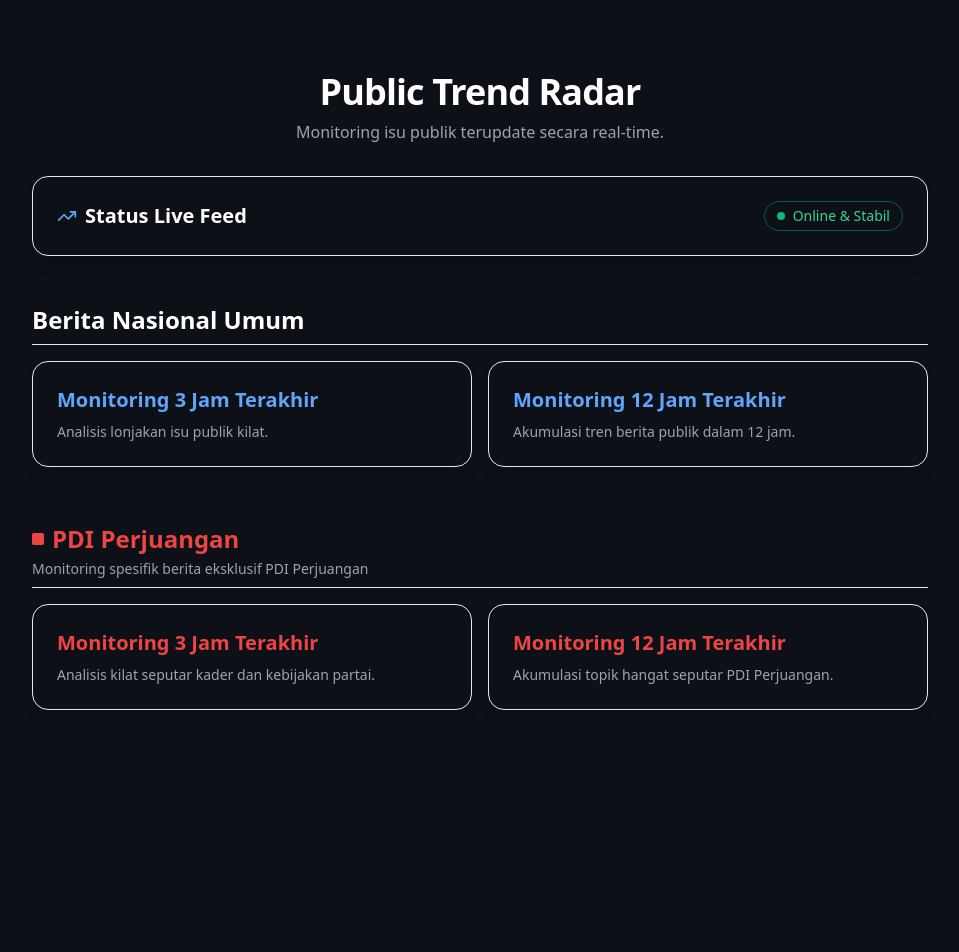
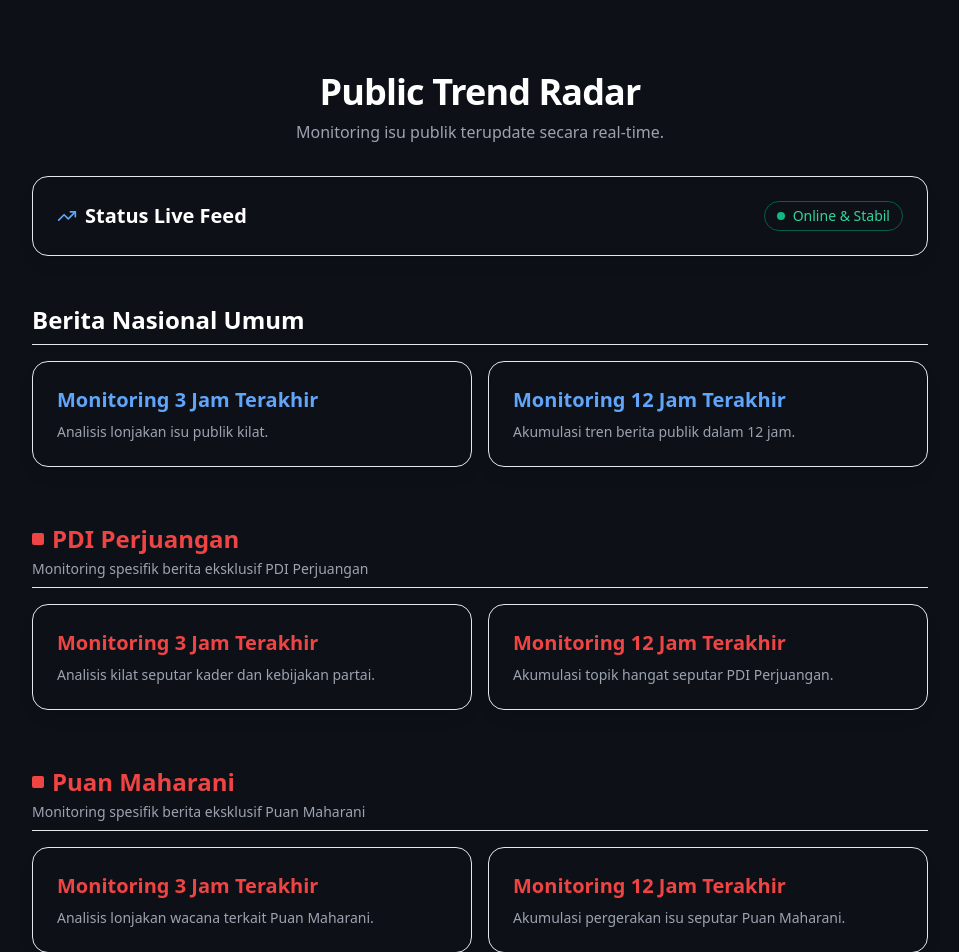
Before and after one commit to OffiziellNed/Threads-X-Monitoring, a Next.js app: page / in a window 1280 px wide. Shown: the top 952 px of the page, without its empty margins (160-1119 px from the left). Before the commit the page ends 800 px from the top, so only its background shows below. Built offline with nearby package versions, Linux system fonts and the light colour scheme.

Commit message:
Update page.js

```diff
--- a/app/page.js
+++ b/app/page.js
@@ -22,14 +22,12 @@
     setIsLoading(true);
     try {
       let hours = 3;
-      let isPdip = currentPage.includes('pdip');
-
       if (currentPage.includes('12jam')) hours = 12;
 
-      // KUNCI PERUBAHAN: Memisahkan endpoint API agar Vercel tidak bingung
-      const endpoint = isPdip
-        ? `/api/pdip?hours=${hours}&t=${Date.now()}`
-        : `/api/news?hours=${hours}&t=${Date.now()}`;
+      // ROUTING PISAH KAMAR: Vercel dipaksa memanggil file API yang berbeda-beda
+      let endpoint = `/api/news?hours=${hours}&t=${Date.now()}`;
+      if (currentPage.includes('pdip')) endpoint = `/api/pdip?hours=${hours}&t=${Date.now()}`;
+      if (currentPage.includes('puan')) endpoint = `/api/puan?hours=${hours}&t=${Date.now()}`;
 
       const response = await fetch(endpoint, { cache: 'no-store' });
       const result = await response.json();
@@ -45,7 +43,7 @@
   };
 
   useEffect(() => {
-    if (currentPage === "3jam" || currentPage === "12jam" || currentPage === "pdip-3jam" || currentPage === "pdip-12jam") {
+    if (currentPage.includes("3jam") || currentPage.includes("12jam")) {
       fetchLiveTrends();
       setSelectedCategory("Semua");
     }
@@ -88,10 +86,13 @@
     if (currentPage === "12jam") return "Topik Hype (12 Jam) - Berita Nasional";
     if (currentPage === "pdip-3jam") return "Topik Hype (3 Jam) - PDI Perjuangan";
     if (currentPage === "pdip-12jam") return "Topik Hype (12 Jam) - PDI Perjuangan";
+    if (currentPage === "puan-3jam") return "Topik Hype (3 Jam) - Puan Maharani";
+    if (currentPage === "puan-12jam") return "Topik Hype (12 Jam) - Puan Maharani";
     return "Topik Hype";
   };
 
-  const isPdipMode = previousPage.includes("pdip") || currentPage.includes("pdip");
+  // Tema Merah akan nyala kalau buka menu PDIP ATAU Puan
+  const isRedTheme = previousPage.includes("pdip") || previousPage.includes("puan") || currentPage.includes("pdip") || currentPage.includes("puan");
 
   // --- HALAMAN DETAIL ---
   if (currentPage === "detail" && selectedIssue) {
@@ -107,7 +108,7 @@
 
           <div className="bg-[#161b22] p-8 rounded-2xl shadow-xl border border-[#30363d] space-y-6">
             <div className="space-y-2">
-              <span className={`text-xs font-semibold uppercase tracking-wider px-3 py-1 rounded-full border ${isPdipMode ? 'bg-red-900/30 text-red-400 border-red-800/50' : 'bg-blue-900/30 text-blue-400 border-blue-800/50'}`}>
+              <span className={`text-xs font-semibold uppercase tracking-wider px-3 py-1 rounded-full border ${isRedTheme ? 'bg-red-900/30 text-red-400 border-red-800/50' : 'bg-blue-900/30 text-blue-400 border-blue-800/50'}`}>
                 {selectedIssue.kategori || "Sosial"}
               </span>
               <h1 className="text-2xl md:text-3xl font-bold text-white leading-snug mt-2">
@@ -116,7 +117,7 @@
             </div>
 
             <div className="flex flex-wrap items-center gap-6 text-sm text-gray-400 border-y border-[#30363d] py-4">
-              <span className={`flex items-center gap-2 font-medium ${isPdipMode ? 'text-red-400' : 'text-blue-400'}`}>
+              <span className={`flex items-center gap-2 font-medium ${isRedTheme ? 'text-red-400' : 'text-blue-400'}`}>
                 <Building2 size={16} /> Sumber: {selectedIssue.source}
               </span>
               <span className="flex items-center gap-2">
@@ -126,15 +127,15 @@
 
             <div className="space-y-3 pt-2">
               <h3 className="text-sm font-semibold text-gray-400 uppercase tracking-wider flex items-center gap-2">
-                <LinkIcon size={16} className={isPdipMode ? 'text-red-400' : 'text-blue-400'} /> Tautan Terkait:
+                <LinkIcon size={16} className={isRedTheme ? 'text-red-400' : 'text-blue-400'} /> Tautan Terkait:
               </h3>
               <div className="grid grid-cols-1 gap-2.5">
                 {selectedIssue.sourcesList.map((src, idx) => (
-                  <a key={idx} href={src.url} target="_blank" rel="noopener noreferrer" className={`flex items-center justify-between bg-[#0d1117] hover:bg-[#1c2128] p-4 rounded-xl border border-[#30363d] text-gray-200 transition-all group shadow-sm ${isPdipMode ? 'hover:text-red-400' : 'hover:text-blue-400'}`}>
+                  <a key={idx} href={src.url} target="_blank" rel="noopener noreferrer" className={`flex items-center justify-between bg-[#0d1117] hover:bg-[#1c2128] p-4 rounded-xl border border-[#30363d] text-gray-200 transition-all group shadow-sm ${isRedTheme ? 'hover:text-red-400' : 'hover:text-blue-400'}`}>
                     <span className="font-medium text-sm flex items-center gap-2">
-                      <span className={`w-2 h-2 rounded-full ${isPdipMode ? 'bg-red-500' : 'bg-blue-500'}`}></span>{src.name}
+                      <span className={`w-2 h-2 rounded-full ${isRedTheme ? 'bg-red-500' : 'bg-blue-500'}`}></span>{src.name}
                     </span>
-                    <ExternalLink size={16} className={`text-gray-500 transition-colors ${isPdipMode ? 'group-hover:text-red-400' : 'group-hover:text-blue-400'}`} />
+                    <ExternalLink size={16} className={`text-gray-500 transition-colors ${isRedTheme ? 'group-hover:text-red-400' : 'group-hover:text-blue-400'}`} />
                   </a>
                 ))}
               </div>
@@ -149,7 +150,7 @@
                 <button
                   onClick={handleSedotData}
                   disabled={isScraping}
-                  className={`flex items-center justify-center gap-2 text-white px-5 py-2.5 rounded-xl font-medium shadow-md ${isPdipMode ? 'bg-red-600 hover:bg-red-500' : 'bg-blue-600 hover:bg-blue-500'}`}
+                  className={`flex items-center justify-center gap-2 text-white px-5 py-2.5 rounded-xl font-medium shadow-md ${isRedTheme ? 'bg-red-600 hover:bg-red-500' : 'bg-blue-600 hover:bg-blue-500'}`}
                 >
                   {isScraping ? <><RefreshCw size={16} className="animate-spin" /> Ekstraksi...</> : <><DownloadCloud size={16} /> Sedot & Buat Prompt</>}
                 </button>
@@ -177,7 +178,7 @@
   if (currentPage === "main") {
     return (
       <main className="min-h-screen p-8 bg-[#0d1117] text-gray-200 font-sans flex flex-col items-center">
-        <div className="w-full max-w-4xl space-y-8 mt-10">
+        <div className="w-full max-w-4xl space-y-8 mt-10 pb-16">
 
           <div className="text-center space-y-2">
             <h1 className="text-4xl font-bold tracking-tight text-white">Public Trend Radar</h1>
@@ -226,6 +227,26 @@
             </div>
           </div>
 
+          {/* MENU KHUSUS PUAN MAHARANI */}
+          <div className="space-y-4 pt-6">
+            <div className="border-b border-red-900/50 pb-2 space-y-1">
+              <h2 className="text-2xl font-bold text-red-500 flex items-center gap-2">
+                <span className="w-3 h-3 bg-red-500 rounded-sm inline-block"></span> Puan Maharani
+              </h2>
+              <p className="text-gray-400 text-sm">Monitoring spesifik berita eksklusif Puan Maharani</p>
+            </div>
+            <div className="grid grid-cols-1 md:grid-cols-2 gap-4">
+              <button onClick={() => setCurrentPage("puan-3jam")} className="p-6 bg-[#161b22] border border-red-900/30 rounded-2xl shadow-lg hover:border-red-500 text-left space-y-2 group">
+                <h3 className="text-xl font-bold text-red-500 group-hover:text-red-400">Monitoring 3 Jam Terakhir</h3>
+                <p className="text-gray-400 text-sm">Analisis lonjakan wacana terkait Puan Maharani.</p>
+              </button>
+              <button onClick={() => setCurrentPage("puan-12jam")} className="p-6 bg-[#161b22] border border-red-900/30 rounded-2xl shadow-lg hover:border-red-500 text-left space-y-2 group">
+                <h3 className="text-xl font-bold text-red-500 group-hover:text-red-400">Monitoring 12 Jam Terakhir</h3>
+                <p className="text-gray-400 text-sm">Akumulasi pergerakan isu seputar Puan Maharani.</p>
+              </button>
+            </div>
+          </div>
+
         </div>
       </main>
     );
@@ -239,7 +260,7 @@
           <button onClick={() => setCurrentPage("main")} className="flex items-center gap-2 text-gray-400 hover:text-blue-400">
             <ArrowLeft size={20} /> Menu Utama
           </button>
-          <button onClick={fetchLiveTrends} className={`flex items-center gap-2 bg-[#161b22] border px-4 py-2 rounded-xl text-sm transition-all ${isPdipMode ? 'text-red-400 border-[#30363d] hover:border-red-500' : 'text-blue-400 border-[#30363d] hover:border-blue-500'}`}>
+          <button onClick={fetchLiveTrends} className={`flex items-center gap-2 bg-[#161b22] border px-4 py-2 rounded-xl text-sm transition-all ${isRedTheme ? 'text-red-400 border-[#30363d] hover:border-red-500' : 'text-blue-400 border-[#30363d] hover:border-blue-500'}`}>
             <RefreshCw size={16} className={isLoading ? "animate-spin" : ""} /> Refresh Data
           </button>
         </div>
@@ -255,7 +276,7 @@
             <button key={cat} onClick={() => setSelectedCategory(cat)}
               className={`px-4 py-2 rounded-full text-sm font-medium border transition-all ${
                 selectedCategory === cat
-                  ? (isPdipMode ? 'bg-red-600 text-white border-red-500' : 'bg-blue-600 text-white border-blue-500')
+                  ? (isRedTheme ? 'bg-red-600 text-white border-red-500' : 'bg-blue-600 text-white border-blue-500')
                   : 'bg-[#161b22] text-gray-400 border-[#30363d] hover:bg-[#1c2128]'
               }`}
             >
@@ -266,7 +287,7 @@
 
         {isLoading ? (
           <div className="flex justify-center items-center h-64">
-            <div className={`animate-spin rounded-full h-12 w-12 border-b-2 ${isPdipMode ? 'border-red-500' : 'border-blue-500'}`}></div>
+            <div className={`animate-spin rounded-full h-12 w-12 border-b-2 ${isRedTheme ? 'border-red-500' : 'border-blue-500'}`}></div>
           </div>
         ) : (
           <>
@@ -278,7 +299,7 @@
                     <XAxis type="number" stroke="#4b5563" />
                     <YAxis dataKey="topik" type="category" width={180} tick={{fontSize: 11, fill: '#e5e7eb', fontWeight: 'bold'}} />
                     <Tooltip cursor={{fill: '#1f2937'}} contentStyle={{backgroundColor: '#0d1117', borderColor: '#30363d', color: '#fff'}} />
-                    <Bar dataKey="volume" fill={isPdipMode ? '#ef4444' : '#3b82f6'} radius={[0, 4, 4, 0]} />
+                    <Bar dataKey="volume" fill={isRedTheme ? '#ef4444' : '#3b82f6'} radius={[0, 4, 4, 0]} />
                   </BarChart>
                 </ResponsiveContainer>
               ) : (
@@ -289,18 +310,18 @@
             <div className="space-y-4 pb-10">
               <h2 className="text-xl font-bold mt-8 text-white">Rincian Pokok Masalah (Top 10)</h2>
               {listData.length > 0 ? listData.map((isu, index) => (
-                <div key={isu.id} className={`bg-[#161b22] p-6 rounded-2xl shadow-lg border border-[#30363d] border-l-4 hover:bg-[#1c2128] transition-colors ${isPdipMode ? 'border-l-red-500' : 'border-l-blue-500'}`}>
+                <div key={isu.id} className={`bg-[#161b22] p-6 rounded-2xl shadow-lg border border-[#30363d] border-l-4 hover:bg-[#1c2128] transition-colors ${isRedTheme ? 'border-l-red-500' : 'border-l-blue-500'}`}>
                   <div className="flex justify-between items-center">
                     <div className="pr-4">
-                      <span className={`text-xs font-semibold uppercase tracking-wider ${isPdipMode ? 'text-red-400' : 'text-blue-400'}`}>{isu.kategori}</span>
+                      <span className={`text-xs font-semibold uppercase tracking-wider ${isRedTheme ? 'text-red-400' : 'text-blue-400'}`}>{isu.kategori}</span>
                       <h3 className="text-xl font-bold text-white mt-1">#{index + 1} - {isu.topik}</h3>
                     </div>
                     <div className="flex items-center gap-3 shrink-0">
                       <div className="bg-[#0d1117] text-gray-300 text-xs px-3 py-1.5 rounded-full font-medium border border-[#30363d] flex flex-col items-center">
-                        <span className={`text-[10px] leading-none ${isPdipMode ? 'text-red-400' : 'text-blue-400'}`}>Indeks:</span>
+                        <span className={`text-[10px] leading-none ${isRedTheme ? 'text-red-400' : 'text-blue-400'}`}>Indeks:</span>
                         <span className="font-bold leading-tight">{isu.volume.toLocaleString()}</span>
                       </div>
-                      <button onClick={() => handleOpenDetail(isu)} className={`text-white px-6 py-2.5 rounded-xl text-sm font-medium shadow-md ${isPdipMode ? 'bg-red-600 hover:bg-red-500' : 'bg-blue-600 hover:bg-blue-500'}`}>
+                      <button onClick={() => handleOpenDetail(isu)} className={`text-white px-6 py-2.5 rounded-xl text-sm font-medium shadow-md ${isRedTheme ? 'bg-red-600 hover:bg-red-500' : 'bg-blue-600 hover:bg-blue-500'}`}>
                         Buka
                       </button>
                     </div>
```
